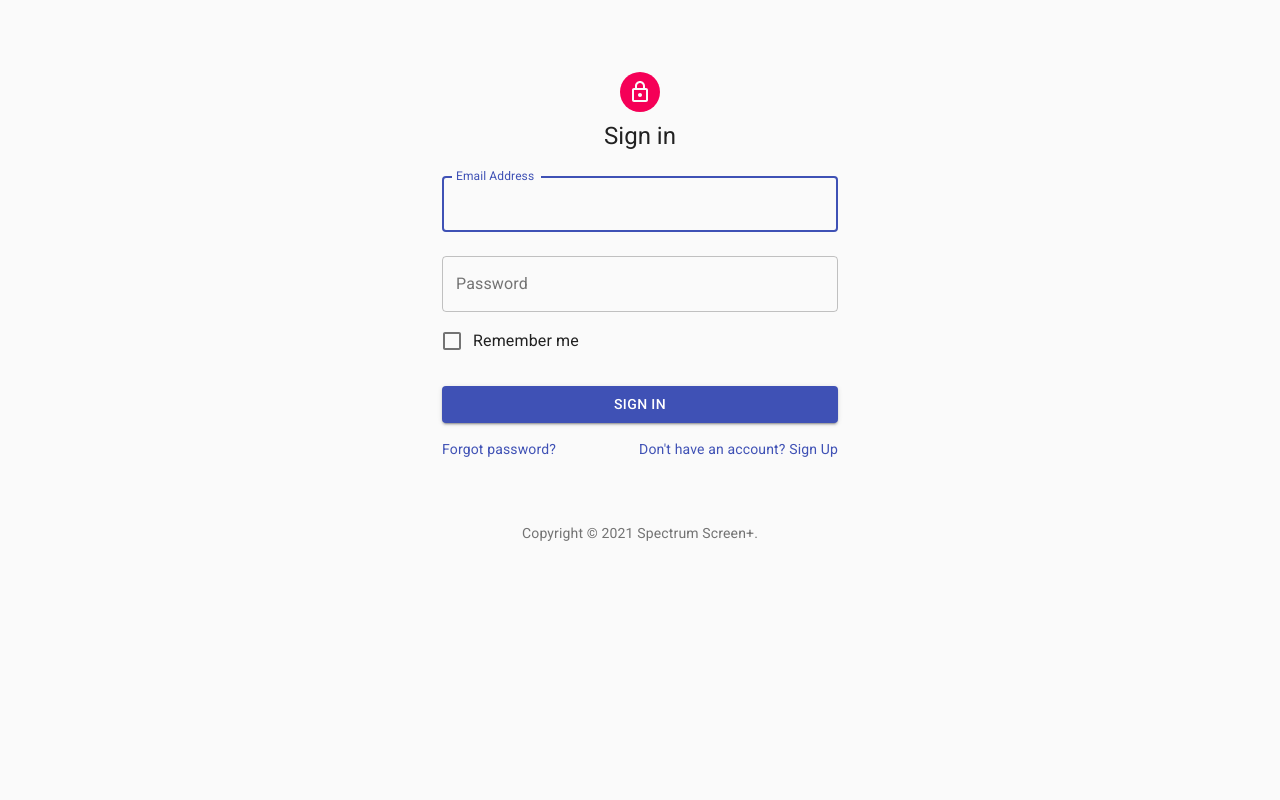
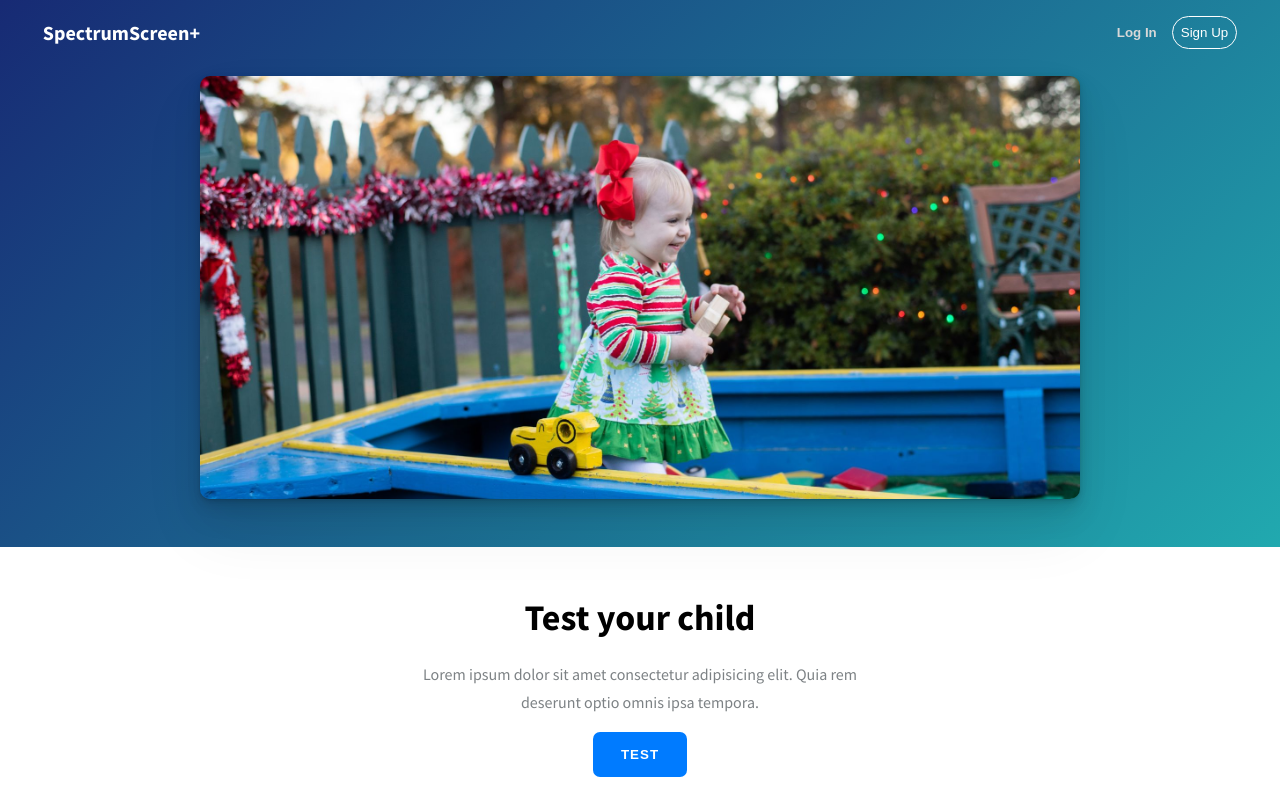
Before and after one commit to LeaTheGreat/hackathon-team9-fe, a React (Create React App) app: page / in a window 1280 px wide. Shown: the top 800 px of the page. Built offline with nearby package versions, Linux system fonts and the light colour scheme.

Commit message:
changed order of views - home first

```diff
--- a/src/Pages/SignUp.jsx
+++ b/src/Pages/SignUp.jsx
@@ -16,7 +16,7 @@
 //import SignIn from './Register';
 import { useForm } from "react-hook-form";
 import { Radio, RadioGroup } from "@material-ui/core";
-import { singup } from "../lib/api"
+import { singup } from "../lib/api";
 
 function Copyright() {
   return (
@@ -172,7 +172,7 @@
           </Button>
           <Grid container justify="flex-end">
             <Grid item>
-              <Link href="/" variant="body2">
+              <Link href="/login" variant="body2">
                 Already have an account? Sign in
               </Link>
             </Grid>
--- a/src/Routes/Main.jsx
+++ b/src/Routes/Main.jsx
@@ -1,15 +1,15 @@
-import React from 'react';
-import Register from '../Pages/Register';
-import { BrowserRouter as Router, Route, Switch } from 'react-router-dom';
-import SignUp from '../Pages/SignUp';
-import Home from '../Pages/Home';
-import ParentDashboard from '../Pages/ParentDashboard';
+import React from "react";
+import Register from "../Pages/Register";
+import { BrowserRouter as Router, Route, Switch } from "react-router-dom";
+import SignUp from "../Pages/SignUp";
+import Home from "../Pages/Home";
+import ParentDashboard from "../Pages/ParentDashboard";
 
 const Main = () => {
   return (
     <Router>
       <Switch>
-        <Route exact path="/">
+        <Route path="/login">
           <Register />
         </Route>
         <Route path="/signup">
@@ -21,6 +21,9 @@
         <Route path="/dash">
           <ParentDashboard />
         </Route>
+        <Route path="/">
+          <Home />
+        </Route>
       </Switch>
     </Router>
   );
```
Also changed, not shown: 1 other file (tests, documents, lock files or other folders).
